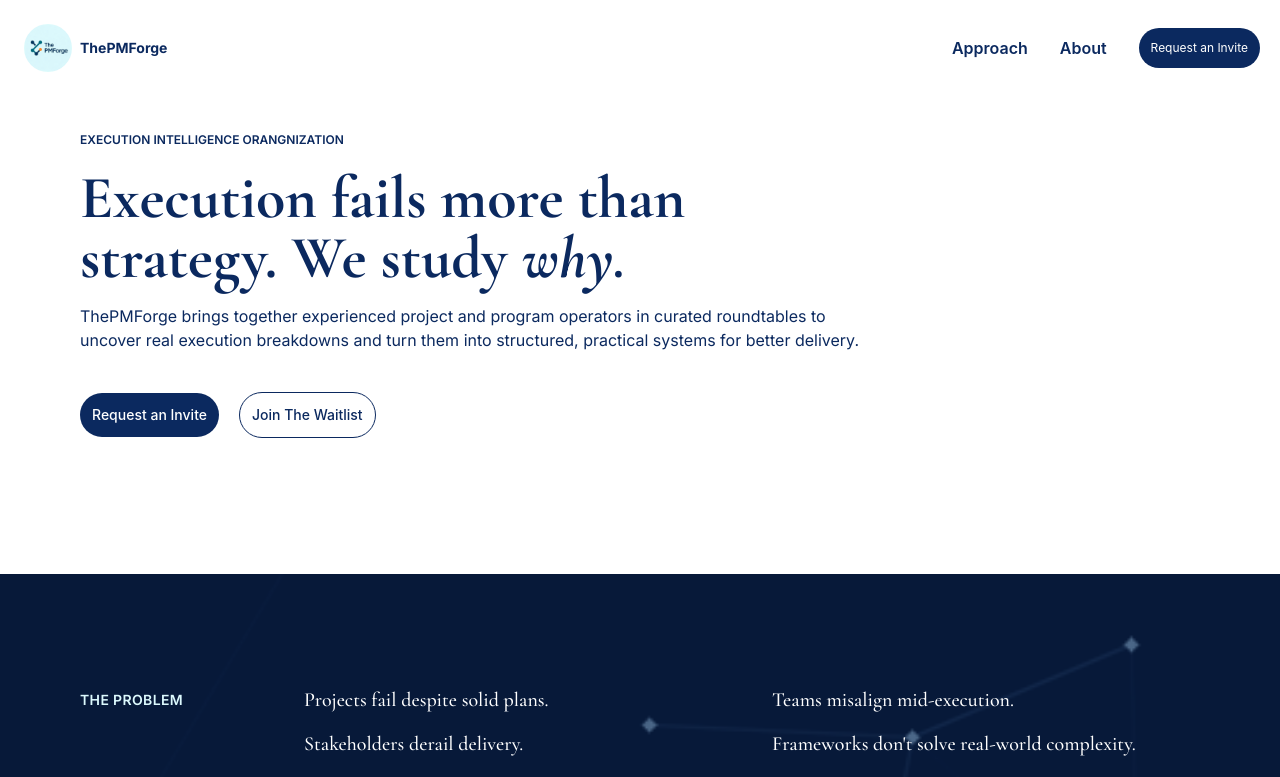
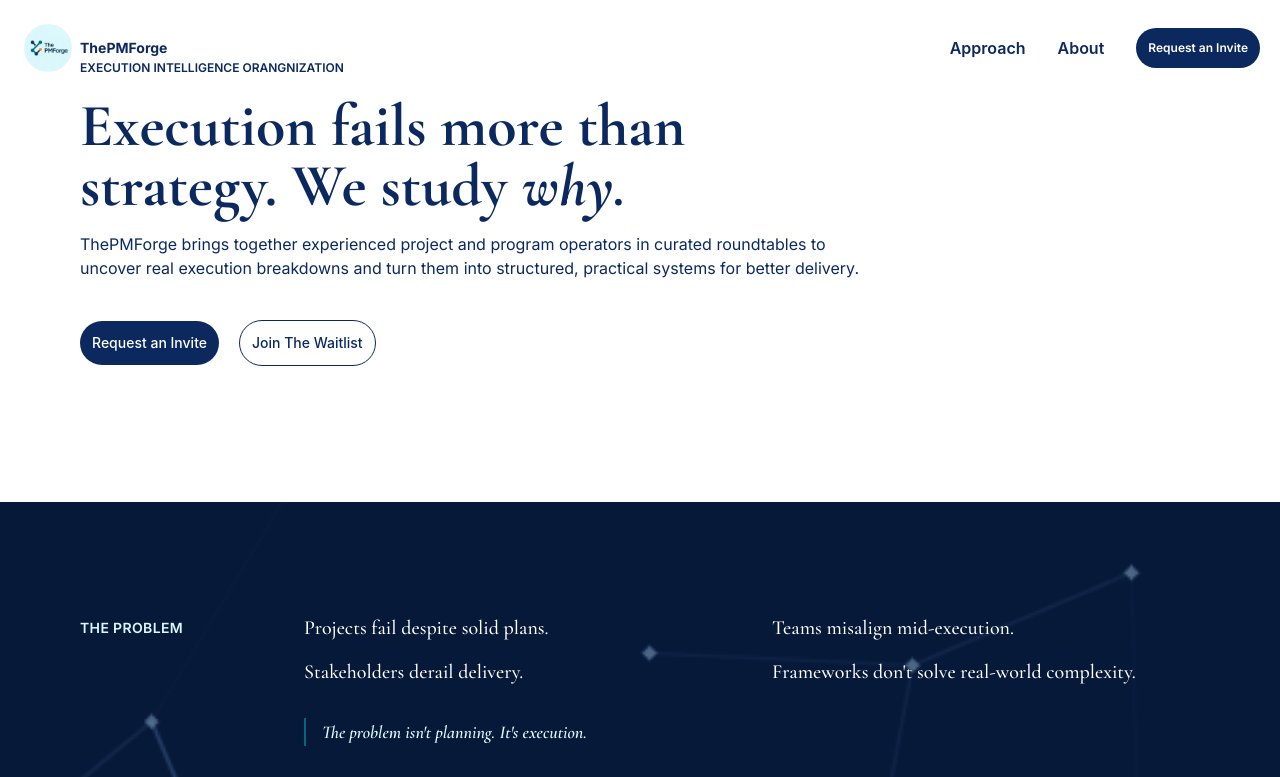
Before and after one commit to FOA-developer/ThePMForge, a React (Vite) app: page / in a window 1280 px wide. Shown: the top 777 px of the page. Built offline with nearby package versions, Linux system fonts and the light colour scheme.

Commit message:
feat: implement scroll-based visibility toggle for Navbar

```diff
--- a/src/Navbar.jsx
+++ b/src/Navbar.jsx
@@ -1,37 +1,78 @@
 import thepmforge from './assets/image (11).png';
 import Navmenu from './Navmenu.jsx';
-import { useState } from 'react';
-
+import { useState, useEffect, useRef } from 'react';
 
 const Navbar = () => {
+  const [openMenu, setOpenMenu] = useState(false);
+  const [visible, setVisible] = useState(true);
+  const [atTop, setAtTop] = useState(true);
+  const lastScrollY = useRef(0);
 
-  const[openMenu, setOpenMenu] = useState(false);
+  useEffect(() => {
+    const handleScroll = () => {
+      const currentY = window.scrollY;
+
+      setAtTop(currentY < 10);
+
+      if (currentY < lastScrollY.current || currentY < 10) {
+        // scrolling down or at top — show
+        setVisible(true);
+      } else {
+        // scrolling up — hide
+        setVisible(false);
+        setOpenMenu(false);
+      }
+
+      lastScrollY.current = currentY;
+    };
+
+    window.addEventListener('scroll', handleScroll, { passive: true });
+    return () => window.removeEventListener('scroll', handleScroll);
+  }, []);
 
   return (
-    <nav className = "flex flex-row justify-between items-center pr-5 text-[rgb(11,41,95)] pt-6">
-      <div className = "flex flex-row items-center gap-2 pl-3 md:pl-6">
-      <img src={thepmforge} className="w-12 h-12 rounded-full" alt= "logo"/>
-      <h1 className="font-inter font-bold text-sm ">ThePMForge</h1>
+    <nav
+      className={`
+        fixed top-0 left-0 right-0 z-50
+        flex flex-row justify-between items-center pr-5 pt-6 pb-4
+        transition-all duration-300 ease-in-out
+        ${visible ? 'translate-y-0' : '-translate-y-full'}
+        ${atTop
+          ? 'bg-transparent text-[rgb(11,41,95)] shadow-none'
+          : 'bg-white/90 backdrop-blur-sm text-[rgb(11,41,95)] shadow-sm'
+        }
+      `}
+    >
+      <div className="flex flex-row items-center gap-2 pl-3 md:pl-6">
+        <img src={thepmforge} className="w-12 h-12 rounded-full" alt="logo" />
+        <h1 className="font-inter font-bold text-sm">ThePMForge</h1>
       </div>
-      <div classname="hidden md:block">
-        <ul className=" hidden md:list-none md:flex  md:gap-8 md:flex-row md:items-center">
-          <li className=" font-semibold"><a href="#approach">Approach</a></li>
-          <li className=" font-semibold"><a href="#about">About</a></li>
-          <li><a href="https://docs.google.com/forms/d/e/1FAIpQLScGlUTQCNadu03JH7oueH5JjgLxs8OPcFwn-KVr2nfTjYqcsw/viewform?usp=dialog" target="_blank" rel="noopener noreferrer"><button className="text-xs font-semi-bold bg-[rgb(11,41,95)] hover:bg-[rgb(39, 198, 230)]font-inter text-white p-3 rounded-full transition-all duration-600 ease-out transform hover:scale-105 active:scale-95 ">Request an Invite</button></a></li>
+
+      <div className="hidden md:block">
+        <ul className="list-none flex gap-8 flex-row items-center">
+          <li className="font-semibold"><a href="#approach">Approach</a></li>
+          <li className="font-semibold"><a href="#about">About</a></li>
+          <li>
+            <a href="https://docs.google.com/forms/d/e/1FAIpQLScGlUTQCNadu03JH7oueH5JjgLxs8OPcFwn-KVr2nfTjYqcsw/viewform?usp=dialog" target="_blank" rel="noopener noreferrer">
+              <button className="text-xs font-semibold bg-[rgb(11,41,95)] font-inter text-white p-3 rounded-full transition-all duration-300 ease-out transform hover:scale-105 active:scale-95">
+                Request an Invite
+              </button>
+            </a>
+          </li>
         </ul>
       </div>
-      <div className="md:hidden flex flex-col cursor-pointer gap-1 transition-transform duration-300" onClick={() => setOpenMenu(prev => !prev)}>
-        <span className={`w-4 h-[2px] bg-[rgb(11,41,95)] transition-all duration-300
-    ${openMenu ? "rotate-45 translate-y-[6px]" : ""}`}></span>
-        <span className={`w-4 h-[2px] bg-[rgb(11,41,95)] transition-all duration-300
-    ${openMenu ? "rotate-[320deg] translate-y-[0px]" : ""}`}></span>
-        <span className={`w-4 h-[2px] bg-[rgb(11,41,95)] transition-all duration-300
-    ${openMenu ? "hidden" : ""}`}></span>
 
-        { openMenu && <Navmenu />}
+      <div
+        className="md:hidden flex flex-col cursor-pointer gap-1 transition-transform duration-300"
+        onClick={() => setOpenMenu(prev => !prev)}
+      >
+        <span className={`w-4 h-[2px] bg-[rgb(11,41,95)] transition-all duration-300 ${openMenu ? 'rotate-45 translate-y-[6px]' : ''}`}></span>
+        <span className={`w-4 h-[2px] bg-[rgb(11,41,95)] transition-all duration-300 ${openMenu ? 'rotate-[320deg] translate-y-[0px]' : ''}`}></span>
+        <span className={`w-4 h-[2px] bg-[rgb(11,41,95)] transition-all duration-300 ${openMenu ? 'hidden' : ''}`}></span>
+        {openMenu && <Navmenu />}
       </div>
     </nav>
-   );
-}
+  );
+};
 
 export default Navbar;
```
